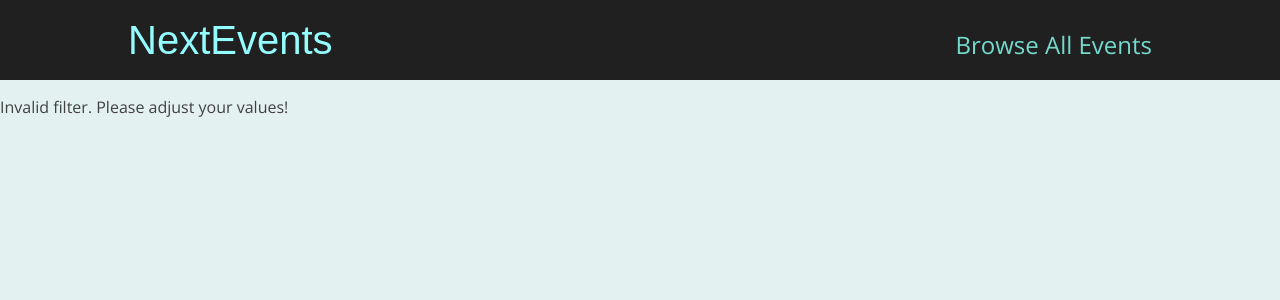
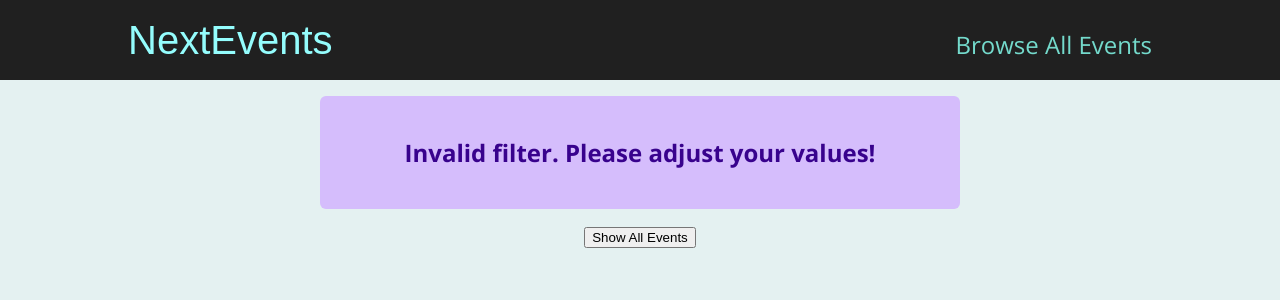
Before and after one commit to kgakatsikeamogetswe/Event, a Next.js app in the folder event-app/: page /events in a window 1280 px wide. Shown: the top 300 px of the page. Built offline with nearby package versions, Linux system fonts and the light colour scheme.

Commit message:
slug functionality

```diff
--- /dev/null
+++ b/event-app/components/events/results-title.js
@@ -0,0 +1,20 @@
+import Button from '../ui/button';
+import classes from './results-title.module.css';
+
+function ResultsTitle(props) {
+  const { date } = props;
+
+  const humanReadableDate = new Date(date).toLocaleDateString('en-US', {
+    month: 'long',
+    year: 'numeric',
+  });
+
+  return (
+    <section className={classes.title}>
+      <h1>Events in {humanReadableDate}</h1>
+      <Button link='/events'>Show all events</Button>
+    </section>
+  );
+}
+
+export default ResultsTitle;
--- /dev/null
+++ b/event-app/components/events/results-title.module.css
@@ -0,0 +1,6 @@
+.title {
+  margin: 2rem auto;
+  width: 90%;
+  max-width: 40rem;
+  text-align: center;
+}
--- /dev/null
+++ b/event-app/components/ui/error-alert.js
@@ -0,0 +1,7 @@
+import classes from './error-alert.module.css';
+
+function ErrorAlert(props) {
+  return <div className={classes.alert}>{props.children}</div>;
+}
+
+export default ErrorAlert;
--- /dev/null
+++ b/event-app/components/ui/error-alert.module.css
@@ -0,0 +1,12 @@
+.alert {
+  margin: 1rem auto;
+  padding: 1rem 2rem;
+  width: 90%;
+  max-width: 40rem;
+  background-color: #d5bdfc;
+  color: #38028d;
+  font-weight: bold;
+  font-size: 1.5rem;
+  text-align: center;
+  border-radius: 6px;
+}
--- a/event-app/pages/events/[...slug].js
+++ b/event-app/pages/events/[...slug].js
@@ -1,6 +1,11 @@
-import { useRouter } from 'next/router'
-import { getFilteredEvents } from '../../dummy-data'
+import { Fragment } from "react";
+import { useRouter } from "next/router";
 
+import { getFilteredEvents } from "../../dummy-data";
+import EventList from "../../components/events/event-list";
+import ResultsTitle from "../../components/events/results-title";
+import Button from "../../components/ui/button";
+import ErrorAlert from "../../components/ui/error-alert";
 
 export default function FilteredEventsPage() {
   const router = useRouter();
@@ -15,16 +20,26 @@ export default function FilteredEventsPage() {
   const filteredMonth = filterData[1];
 
   const numYear = +filteredYear;
-    const numMonth = +filteredMonth
+  const numMonth = +filteredMonth;
 
-    if (isNaN(numYear) ||
+  if (
+    isNaN(numYear) ||
     isNaN(numMonth) ||
     numYear > 2030 ||
     numYear < 2021 ||
     numMonth < 1 ||
     numMonth > 12
   ) {
-        return <p>Invalid filter. Please adjust your values!</p>
+    return (
+      <Fragment>
+        <ErrorAlert>
+          <p>Invalid filter. Please adjust your values!</p>
+        </ErrorAlert>
+        <div className='center'>
+          <button link='/events'>Show All Events</button>
+        </div>
+      </Fragment>
+    );
   }
 
   const filteredEvents = getFilteredEvents({
@@ -32,13 +47,24 @@ export default function FilteredEventsPage() {
     month: numMonth,
   });
 
-    if (!filteredEvents || filteredEvents.length === 0){
-        return <p>No events found for the chosen filter!</p>
+  if (!filteredEvents || filteredEvents.length === 0) {
+    return (
+      <Fragment>
+        <ErrorAlert>
+        <p>No events found for the chosen filter!</p>
+        </ErrorAlert>
+        <div className="center">
+          <Button link="/events">Show All Events</Button>
+        </div>
+      </Fragment>
+    );
   }
 
+  const date = new Date(numYear, numMonth - 1);
   return (
-    <div>
-      <h1>Filtered Events Page</h1>
-    </div>
+    <Fragment>
+      <ResultsTitle date={date} />
+      <EventList items={filteredEvents} />
+    </Fragment>
   );
 }
```
Also changed, not shown: event-app/pages/events/[eventId].js (+9 -7 lines). Lines whose indentation alone changed are shown as unchanged.
